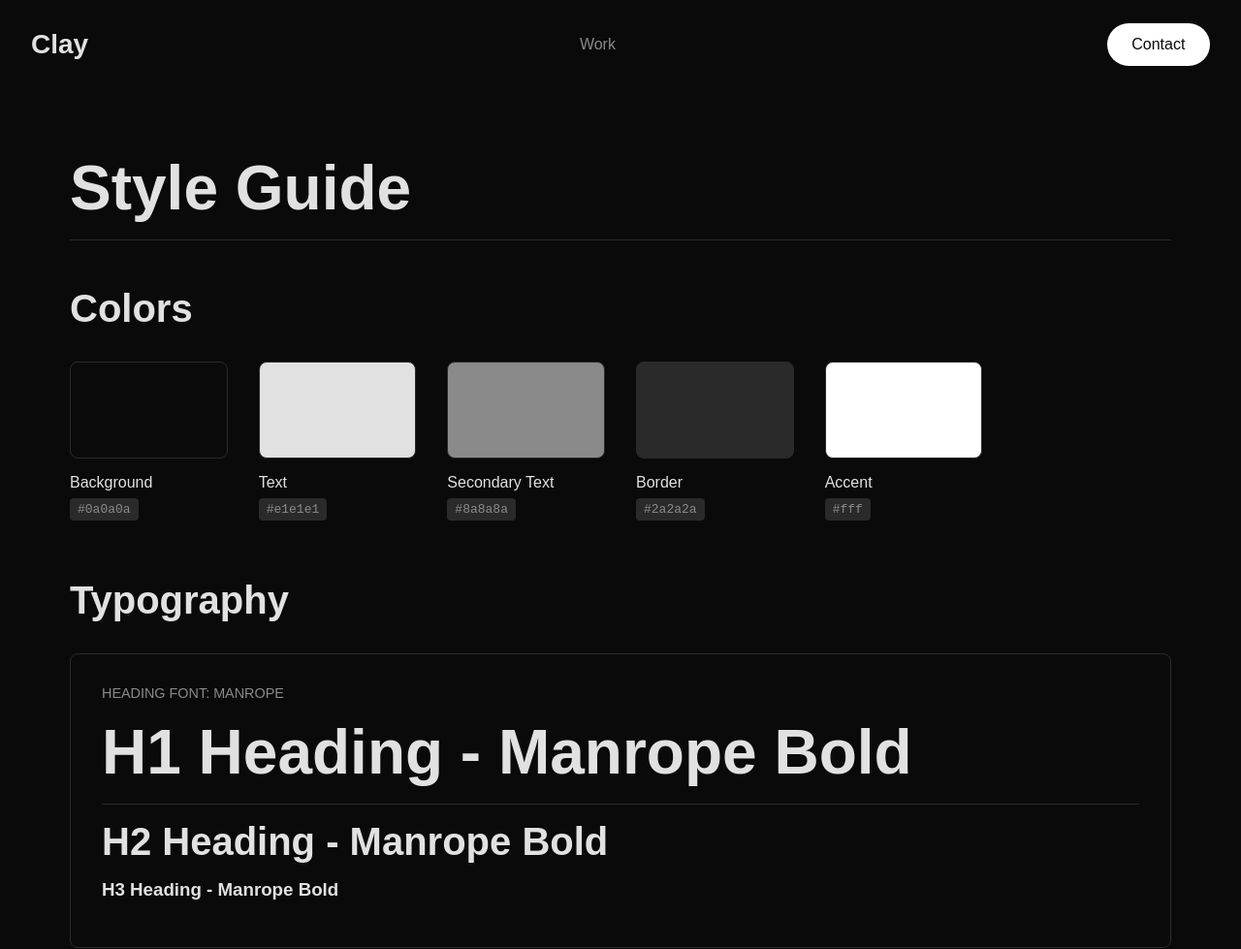
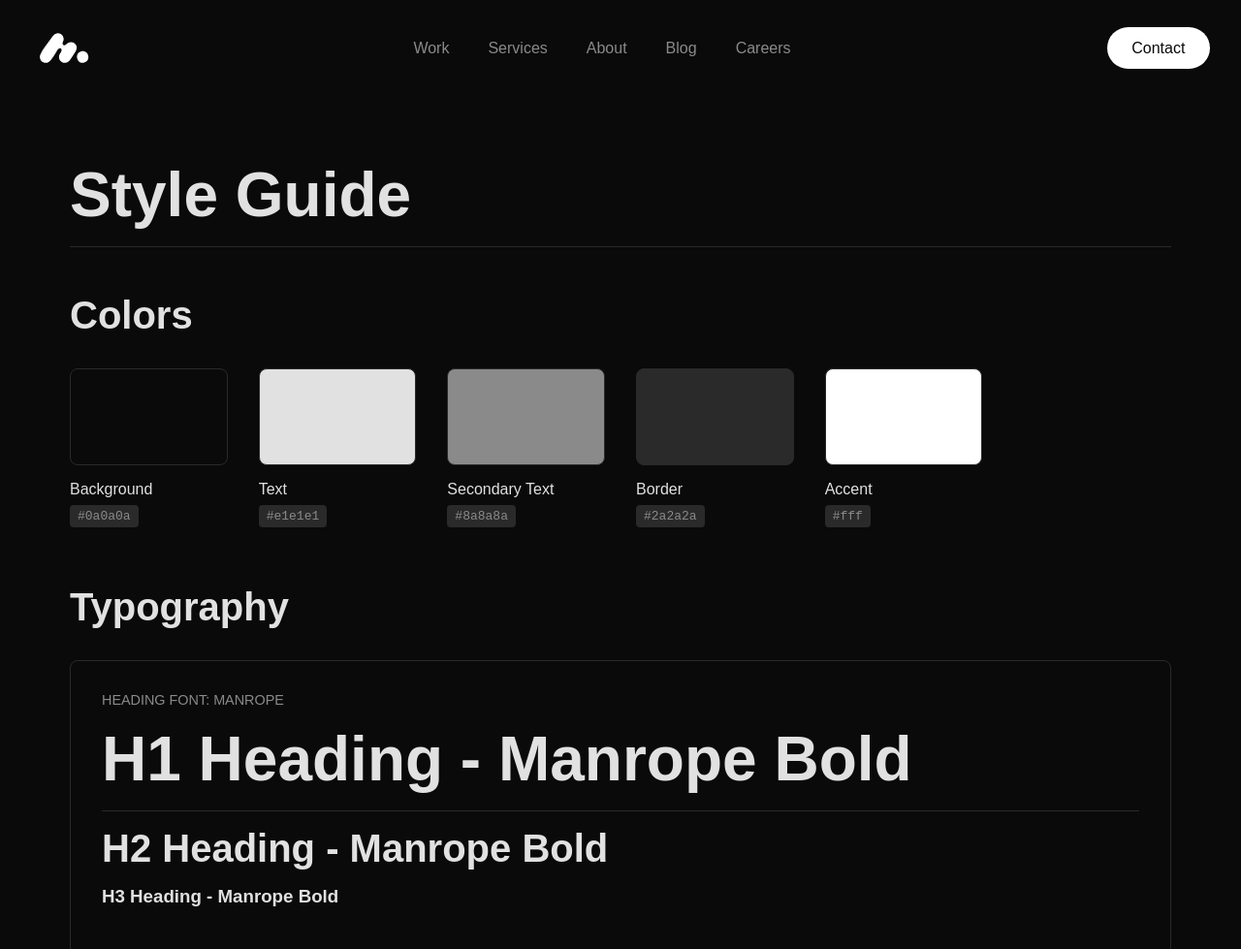
Before and after one commit to marlink/my-cli-project, a plain HTML site: page style-guide.html in a window 1280 px wide. Shown: the top 979 px of the page at 97% size. Drawn offline with Linux system fonts and the light colour scheme; a web font is replaced by a local one.

Commit message:
Update project files: enhance website content, add documentation, and include new assets

```diff
--- a/style-guide.html
+++ b/style-guide.html
@@ -12,11 +12,15 @@
 
     <header class="site-header">
         <nav class="main-nav">
-            <a href="index.html" class="logo">Clay</a>
+            <a href="index.html" class="logo"><img src="mc-logo.svg" alt="MC Logo" /></a>
             <ul class="nav-links">
                 <li><a href="index.html">Work</a></li>
+                <li><a href="services.html">Services</a></li>
+                <li><a href="#">About</a></li>
+                <li><a href="#">Blog</a></li>
+                <li><a href="#">Careers</a></li>
             </ul>
-            <a href="#" class="contact-btn">Contact</a>
+            <a href="contact.html" class="contact-btn">Contact</a>
         </nav>
     </header>
 
@@ -117,3 +121,14 @@
 
 </body>
 </html>
+
+<script>
+    const header = document.querySelector('.site-header');
+    window.addEventListener('scroll', () => {
+        if (window.scrollY > 50) {
+            header.classList.add('scrolled');
+        } else {
+            header.classList.remove('scrolled');
+        }
+    });
+</script>
--- a/style.css
+++ b/style.css
@@ -78,9 +78,20 @@ ul {
 }
 
 .logo {
-    font-family: var(--font-family-heading);
-    font-size: 1.75rem;
-    font-weight: 700;
+    display: flex;
+    align-items: center;
+}
+
+.logo img {
+    height: clamp(28px, 4vw, 180px);
+    width: auto;
+    max-height: 180px;
+    transition: transform 0.3s ease;
+    filter: brightness(0) invert(1);
+}
+
+.logo img:hover {
+    transform: scale(1.05);
 }
 
 .nav-links {
```
Also changed, not shown: contact.html (+3 -3 lines), index.html (+4 -4 lines), services.html (+5 -5 lines), mc-logo.svg (added), 4 other files.
